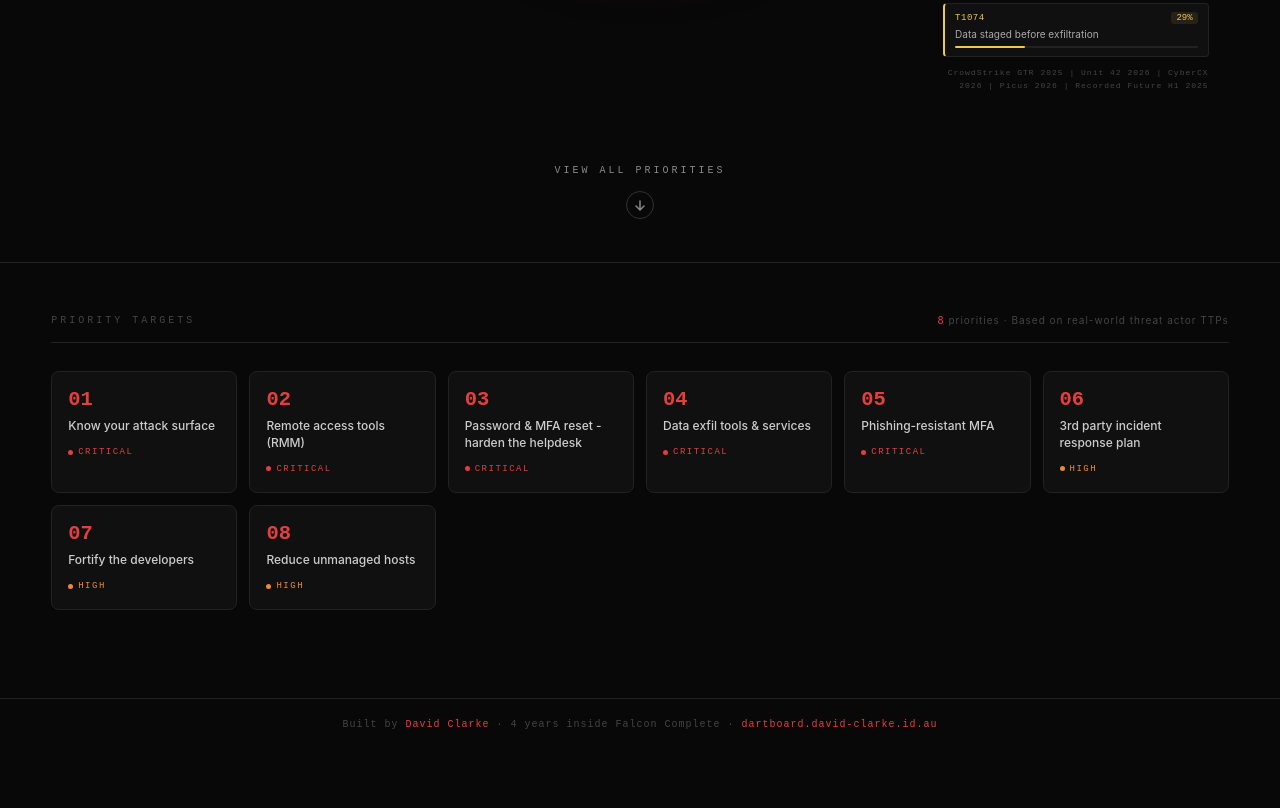
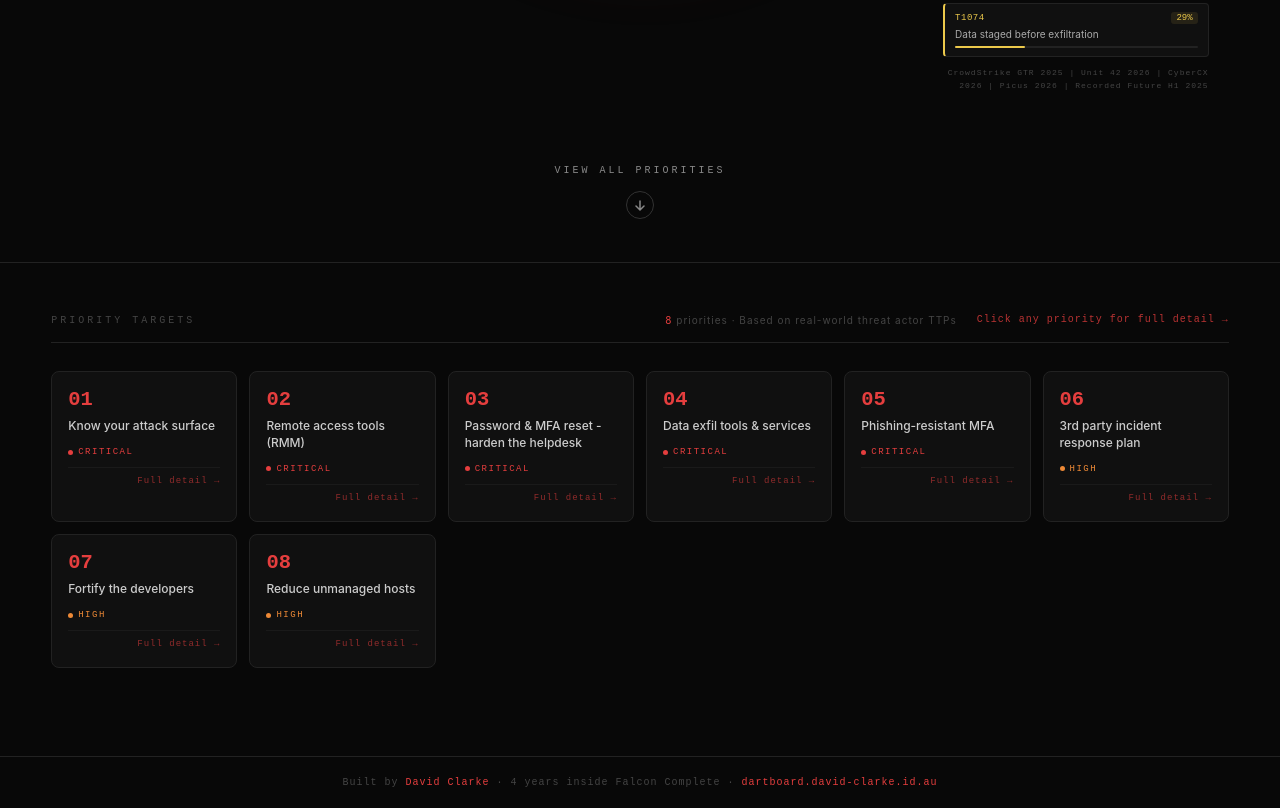
Before and after one commit to davidclarke-au/dartboard, a plain HTML site: page index.html in a window 1280 px wide. Shown: the part 768-1576 px from the top of the page. Before the commit the page ends 1518 px from the top, so only its background shows below. Drawn offline with Linux system fonts and the light colour scheme.

Commit message:
Add files via upload

```diff
--- a/index.html
+++ b/index.html
@@ -254,6 +254,7 @@
     }
     .section-label { font-size: 10px; color: var(--text-dim); letter-spacing: 3px; text-transform: uppercase; }
     .section-meta { font-size: clamp(10px, 0.7vw, 14px); color: var(--text-dim); letter-spacing: 1px; font-family: var(--font-sans); }
+    .section-cta { font-size: clamp(10px, 0.7vw, 13px); color: var(--red); letter-spacing: 1px; font-family: var(--font-mono); opacity: 0.8; }
     .section-meta span { color: var(--red); }
 
     .priority-grid {
@@ -280,6 +281,8 @@
     .sev-critical .sev-label { color: var(--red); }
     .sev-high .sev-dot { background: var(--orange); }
     .sev-high .sev-label { color: var(--orange); }
+    .p-card-cta { margin-top: 10px; padding-top: 8px; border-top: 1px solid var(--border); font-size: clamp(9px, 0.6vw, 11px); color: var(--red); letter-spacing: 1px; font-family: var(--font-mono); display: flex; justify-content: flex-end; opacity: 0.6; transition: opacity 0.15s; }
+    .p-card:hover .p-card-cta { opacity: 1; }
 
     /* ---- DETAIL PANEL ---- */
     .detail-section { max-width: 1600px; margin: 0 auto; padding: 0 clamp(24px, 4vw, 60px) 56px; }
@@ -523,7 +526,10 @@
       <div class="priorities-inner">
         <div class="section-header">
           <div class="section-label">Priority targets</div>
-          <div class="section-meta"><span>8</span> priorities &middot; Based on real-world threat actor TTPs</div>
+          <div style="display:flex;align-items:center;gap:20px;">
+            <div class="section-meta"><span>8</span> priorities &middot; Based on real-world threat actor TTPs</div>
+            <div class="section-cta">Click any priority for full detail &rarr;</div>
+          </div>
         </div>
         <div class="priority-grid" id="priorityGrid" role="list"></div>
       </div>
@@ -792,7 +798,8 @@
         <div class="p-sev ${sevClass}">
           <div class="sev-dot"></div>
           <div class="sev-label">${p.severity}</div>
-        </div>`;
+        </div>
+        <div class="p-card-cta">Full detail &rarr;</div>`;
       card.addEventListener('click', () => openModal(i));
       card.addEventListener('keydown', e => { if (e.key === 'Enter' || e.key === ' ') { e.preventDefault(); openModal(i); } });
       grid.appendChild(card);
```
